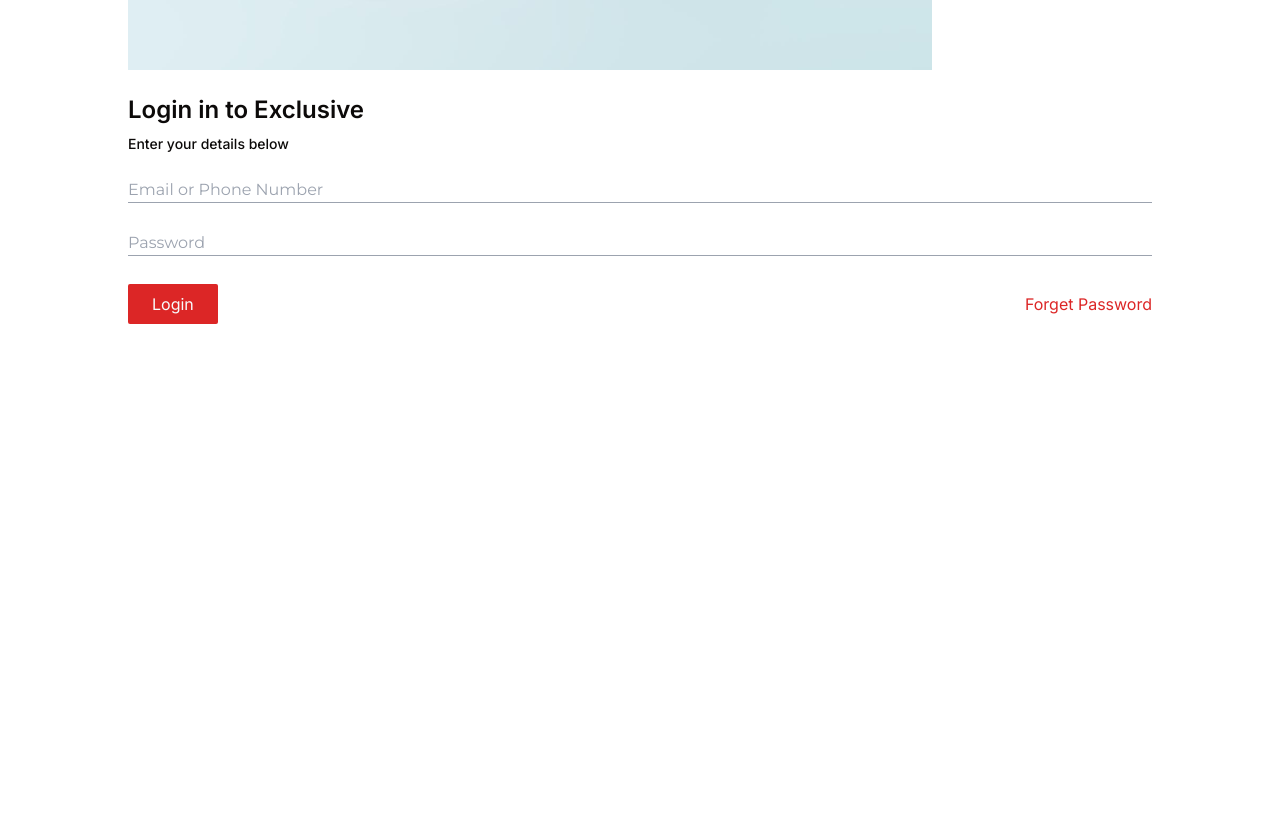
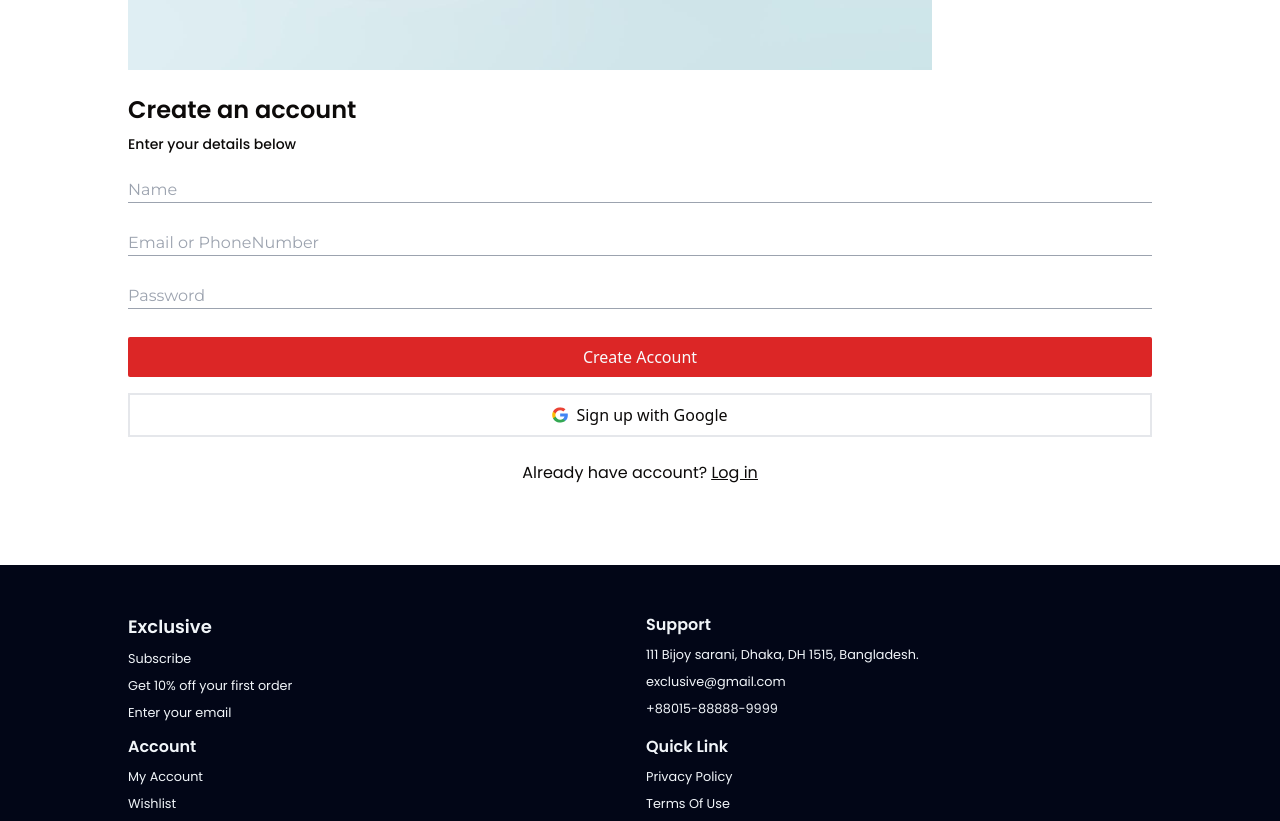
Before and after one commit to Iyanu1396/exclusive-ecommerce-store, a React (Vite) app: page / in a window 1280 px wide. Shown: the part 806-1627 px from the top of the page. Before the commit the page ends 1130 px from the top, so only its background shows below. Built offline with nearby package versions, Linux system fonts and the light colour scheme; a web font is replaced by a local one.

Commit message:
added routing

```diff
--- a/index.html
+++ b/index.html
@@ -7,6 +7,7 @@
     <link rel="preconnect" href="https://fonts.googleapis.com">
 <link rel="preconnect" href="https://fonts.gstatic.com" crossorigin>
 <link href="https://fonts.googleapis.com/css2?family=Eczar:wght@400..800&family=Inter:wght@100..900&family=Montserrat:ital,wght@0,100..900;1,100..900&display=swap" rel="stylesheet">
+<link href="https://fonts.googleapis.com/css2?family=Poppins:ital,wght@0,100;0,200;0,300;0,400;0,500;0,600;0,700;0,800;0,900;1,100;1,200;1,300;1,400;1,500;1,600;1,700;1,800;1,900&display=swap" rel="stylesheet">
     <title>Vite + React</title>
   </head>
   <body>
--- a/src/App.jsx
+++ b/src/App.jsx
@@ -1,18 +1,16 @@
-import NavBar from './ui/NavBar';
-import TopHeader from './ui/TopHeader'
-import LoginForm from './ui/LoginForm'
+import { BrowserRouter, Route, Routes } from "react-router-dom";
+import SignUp from "./pages/SignUp";
+import Login from "./pages/Login";
 
 function App() {
   return (
-
-       <div >
-      <TopHeader/>
-      <NavBar/>
-      <LoginForm/>
-    </div>
-
-
-  )
+    <BrowserRouter>
+      <Routes>
+        <Route index element={<SignUp />} />
+        <Route path="/login" element={<Login />} />
+      </Routes>
+    </BrowserRouter>
+  );
 }
 
 export default App;
--- a/src/pages/Login.jsx
+++ b/src/pages/Login.jsx
@@ -0,0 +1,15 @@
+import NavBar from "../ui/NavBar";
+import LoginForm from "../ui/LoginForm";
+import Footer from "../ui/Footer";
+
+function Login() {
+  return (
+    <section>
+      <NavBar />
+      <LoginForm />
+      <Footer/>
+    </section>
+  );
+}
+
+export default Login;
--- /dev/null
+++ b/src/pages/SignUp.jsx
@@ -0,0 +1,17 @@
+import Footer from "../ui/Footer";
+import NavBar from "../ui/NavBar";
+import SignUpForm from "../ui/SignUpForm";
+
+function SignUp() {
+    return (
+        <section>
+            <NavBar/>
+            <SignUpForm/>
+            <Footer/>
+
+
+        </section>
+    )
+}
+
+export default SignUp
--- /dev/null
+++ b/src/ui/Footer.jsx
@@ -0,0 +1,46 @@
+function Footer() {
+  return (
+    <footer className="bg-slate-950 text-slate-100 pt-12 pb-6 font-inter">
+      <div className="m-auto grid w-[80%] grid-cols-2 gap-3">
+        <div className="flex flex-col space-y-2">
+          <small className="text-lg font-semibold">Exclusive</small>
+          <small>Subscribe</small>
+          <small>Get 10% off your first order</small>
+          <small>Enter your email</small>
+        </div>
+
+        <div className="flex flex-col space-y-2">
+          <small className="text-base font-semibold">Support</small>
+          <small>111 Bijoy sarani, Dhaka, DH 1515, Bangladesh.</small>
+          <small>exclusive@gmail.com</small>
+          <small>+88015-88888-9999</small>
+        </div>
+
+        <div className="flex flex-col space-y-2">
+          <small className="text-base font-semibold">Account</small>
+          <small>My Account</small>
+          <small>Wishlist</small>
+          <small>Shop</small>
+        </div>
+
+        <div className="flex flex-col space-y-2">
+          <small className="text-base font-semibold">Quick Link</small>
+          <small>Privacy Policy</small>
+          <small>Terms Of Use</small>
+          <small>FAQ</small>
+          <small>Contact</small>
+        </div>
+
+        <div className="flex flex-col space-y-2">
+          <small className="text-base font-semibold">Download App</small>
+          <small>Save $3 with App New User Only</small>
+          <div>
+
+          </div>
+        </div>
+      </div>
+    </footer>
+  );
+}
+
+export default Footer;
--- a/src/ui/LoginForm.jsx
+++ b/src/ui/LoginForm.jsx
@@ -1,6 +1,6 @@
 function LoginForm() {
   return (
-    <section className="mt-10">
+    <section className="mt-10 mb-20">
       <div className="m-auto w-[80%]">
         <img className="mb-6" src="/img-login.png" alt="" />
         <div className="space-y-2 pb-6 font-inter text-stone-950">
--- a/src/ui/NavBar.jsx
+++ b/src/ui/NavBar.jsx
@@ -3,11 +3,16 @@ import { HiMenu } from "react-icons/hi";
 import { IoCloseSharp } from "react-icons/io5";
 import SearchBox from "./SearchBox";
 import Logo from "./Logo";
+import TopHeader from './TopHeader'
 
 function NavBar() {
   const [navOpen, setNavOpen] = useState(true);
   return (
+    <>
+
+  <TopHeader/>
     <nav className="border-b-2 pb-3 pt-5 text-center">
+
       <div className="m-auto flex w-[80%] justify-between">
         <Logo />
         <button
@@ -28,6 +33,7 @@ function NavBar() {
         <SearchBox />
       </div>
     </nav>
+    </>
   );
 }
 
--- /dev/null
+++ b/src/ui/SignUpForm.jsx
@@ -0,0 +1,48 @@
+import { Link } from "react-router-dom";
+
+function SignUpForm() {
+  return (
+    <section className="mt-10 mb-20">
+      <div className="m-auto w-[80%]">
+        <img className="mb-6" src="/img-login.png" alt="" />
+        <div className="space-y-2 pb-6 font-inter text-stone-950">
+          <h1 className="text-2xl font-semibold">Create an account</h1>
+          <p className="text-sm font-medium">Enter your details below</p>
+        </div>
+        <form className="flex flex-col space-y-7">
+          <input
+            className="border-b-[1px] border-gray-400 font-mont outline-none"
+            type="text"
+            placeholder="Name"
+          />
+          <input
+            className="border-b-[1px] border-gray-400 font-mont outline-none"
+            type="text"
+            placeholder="Email or PhoneNumber"
+          />
+          <input
+            className="border-b-[1px] border-gray-400 font-mont outline-none"
+            type="text"
+            placeholder="Password"
+          />
+
+          <button className="rounded-sm bg-red-600 px-6 py-2 text-slate-50">
+            Create Account
+          </button>
+        </form>
+        <button className="mb-6 mt-4 flex w-full items-center justify-center gap-2 border-2 px-6 py-2 text-stone-950">
+          <img className="w-4" src="/Icon-Google.svg" alt="" /> Sign up with
+          Google
+        </button>
+        <p className="text-center font-inter text-stone-950">
+          Already have account?{" "}
+          <button className="underline">
+            <Link to="/login">Log in</Link>
+          </button>
+        </p>
+      </div>
+    </section>
+  );
+}
+
+export default SignUpForm;
--- a/tailwind.config.js
+++ b/tailwind.config.js
@@ -6,7 +6,7 @@ export default {
       fontFamily: {
         eczar: ["Eczar", "serif"],
         mont: ["Montserrat", "sans-serif"],
-        inter: ["Inter", "sans-serif"],
+        inter: ["Poppins", "sans-serif"],
       },
     },
   },
```
Also changed, not shown: public/Icon-Google.svg (added).
